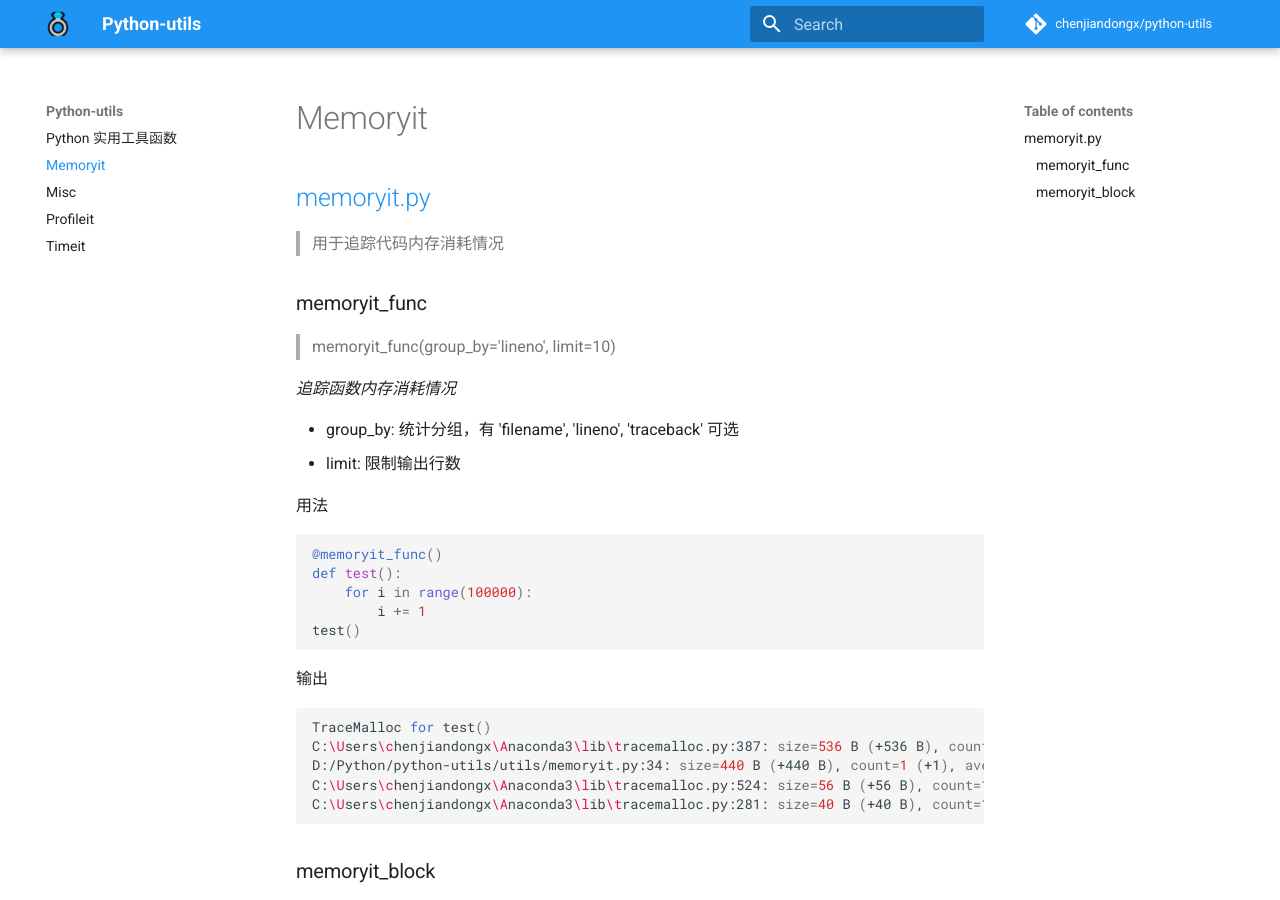
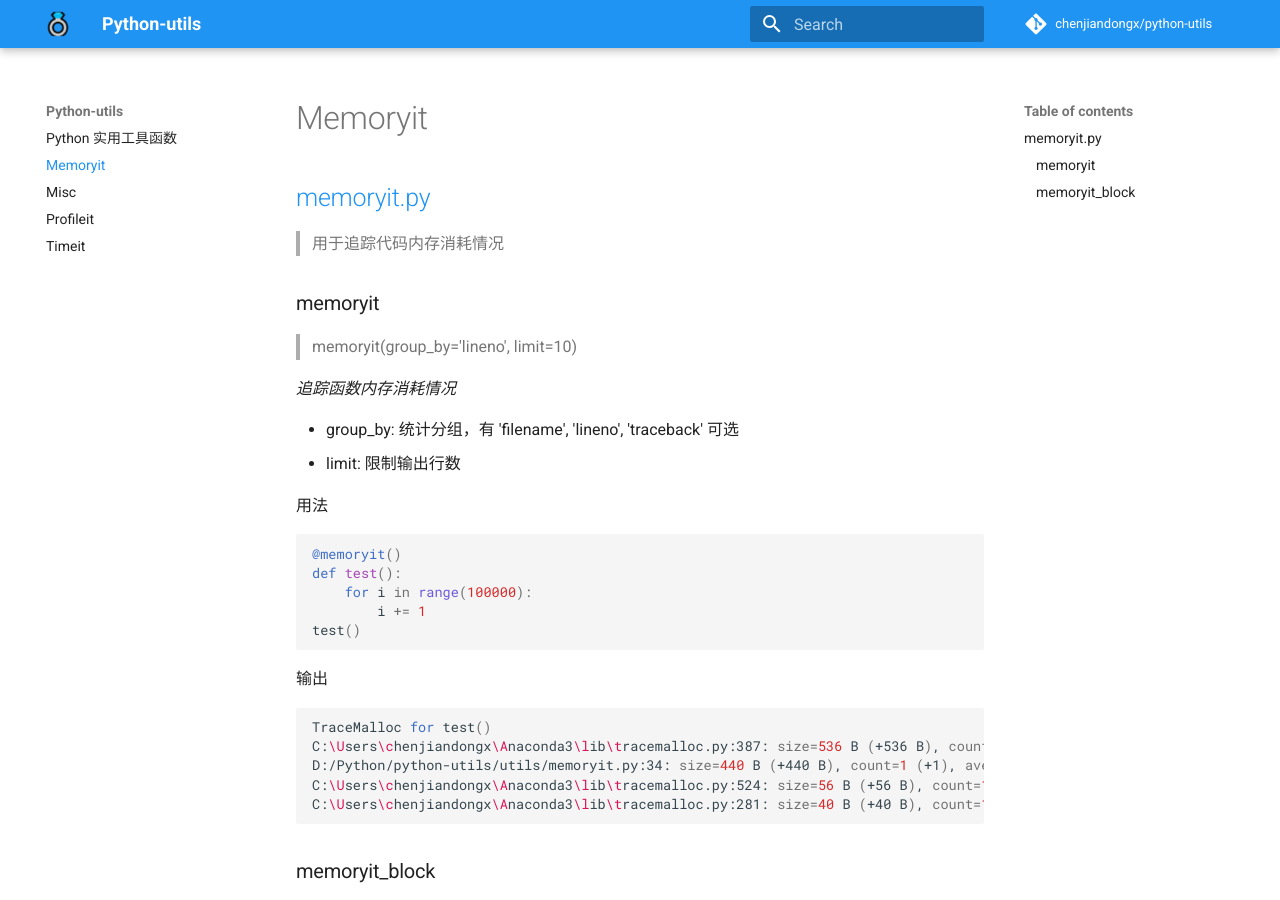
Before and after one commit to chenjiandongx/python-utils, an MkDocs documentation site: the page built from docs/memoryit.md, in a window 1280 px wide and 900 px high. Built offline with MkDocs 1.6.1 and Material for MkDocs 9.7.7, drawn with Linux system fonts in a browser that asks for light colours; comment, search, counter and statistics services are not loaded.

Commit message:
修改函数名

````diff
--- a/docs/memoryit.md
+++ b/docs/memoryit.md
@@ -2,8 +2,8 @@
 
 > 用于追踪代码内存消耗情况
 
-### memoryit_func
-> memoryit_func(group_by='lineno', limit=10)
+### memoryit
+> memoryit(group_by='lineno', limit=10)
 
 *追踪函数内存消耗情况*
 
@@ -12,7 +12,7 @@
 
 用法
 ```python
-@memoryit_func()
+@memoryit()
 def test():
     for i in range(100000):
         i += 1
--- a/docs/timeit.md
+++ b/docs/timeit.md
@@ -25,9 +25,9 @@ with timeit_block():
 Total time running : 0.008527040481567383 seconds
 ```
 
-### timeit_func
+### timeit
 
-> timeit_func(unit='s')
+> timeit(unit='s')
 
 *测试函数耗时*
 
````
Also changed, not shown: docs/misc.md (+1 -1 lines), 2 other files.
